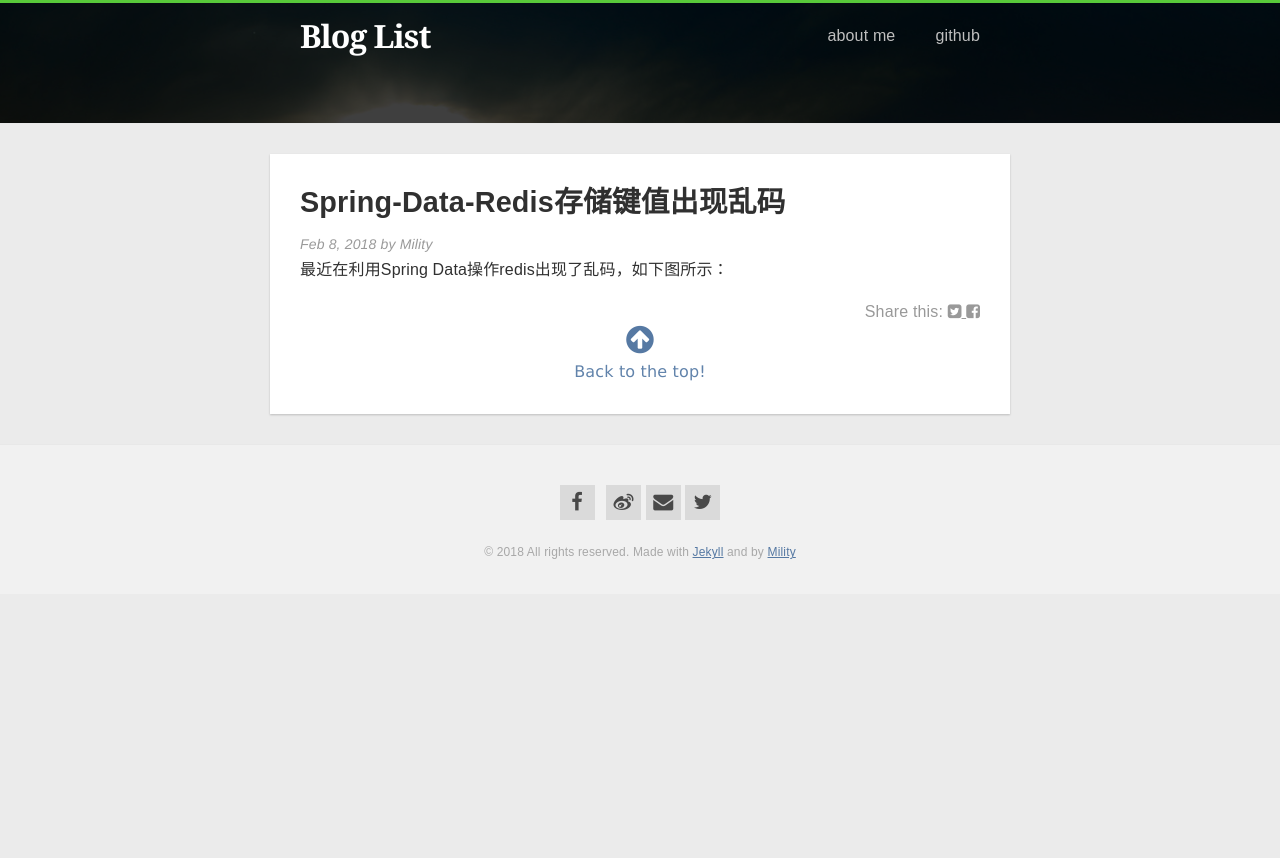
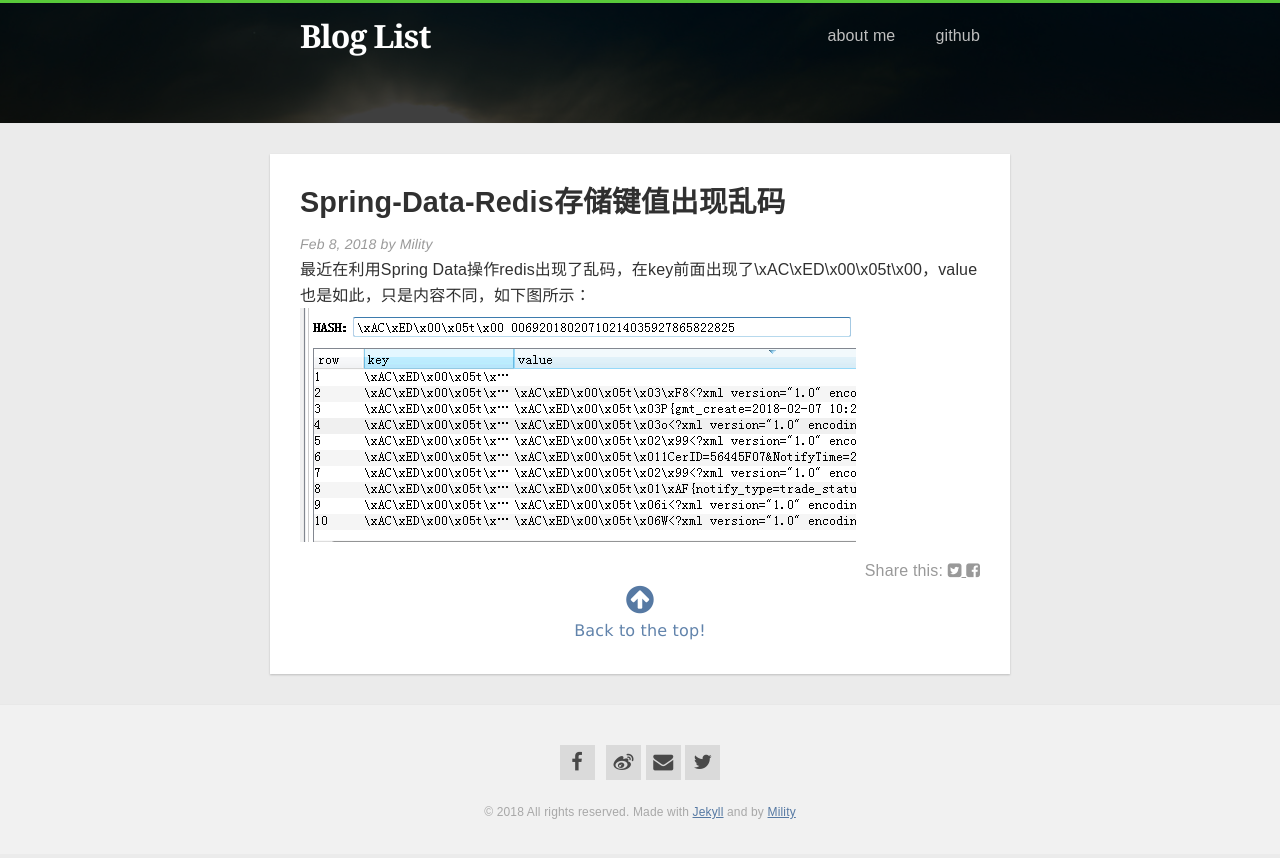
Before and after one commit to Mility/Mility.github.io, a Jekyll site: the page built from _posts/2018-02-08-Spring-Data-Redis存储键值出现乱码.markdown, in a window 1280 px wide. Shown: the top 858 px of the page. Built offline with Jekyll 4.4.1, drawn with Linux system fonts in a browser that asks for light colours; nearby versions of some CDN libraries; comment, search, counter and statistics services are not loaded.

Commit message:
新增博文

```diff
--- a/_posts/2018-02-08-Spring-Data-Redis存储键值出现乱码.markdown
+++ b/_posts/2018-02-08-Spring-Data-Redis存储键值出现乱码.markdown
@@ -3,4 +3,5 @@ layout: post
 title: "Spring-Data-Redis存储键值出现乱码"
 ---
 
-   最近在利用Spring Data操作redis出现了乱码，如下图所示：
+   最近在利用Spring Data操作redis出现了乱码，在key前面出现了\xAC\xED\x00\x05t\x00，value也是如此，只是内容不同，如下图所示：
+    ![乱码](/img/post/20180208.png)
```
